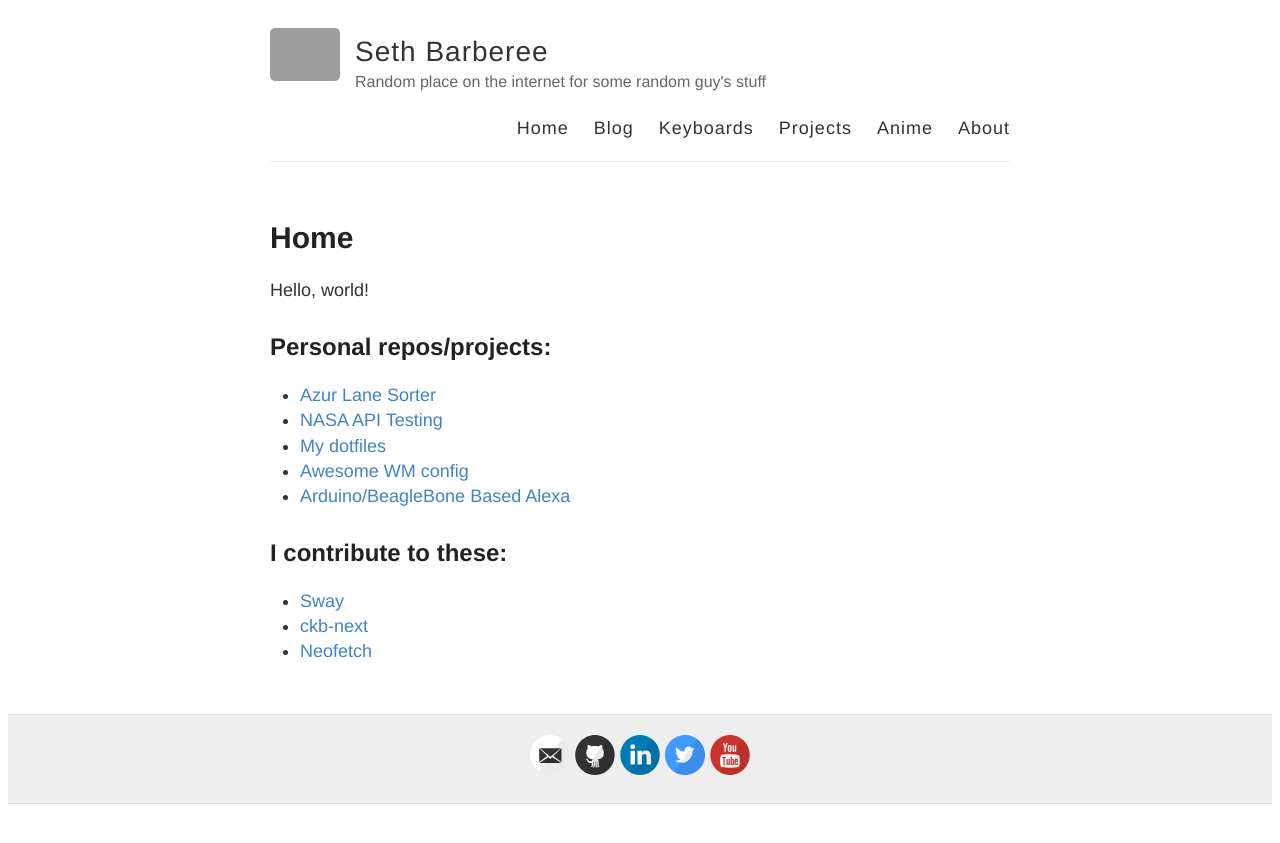
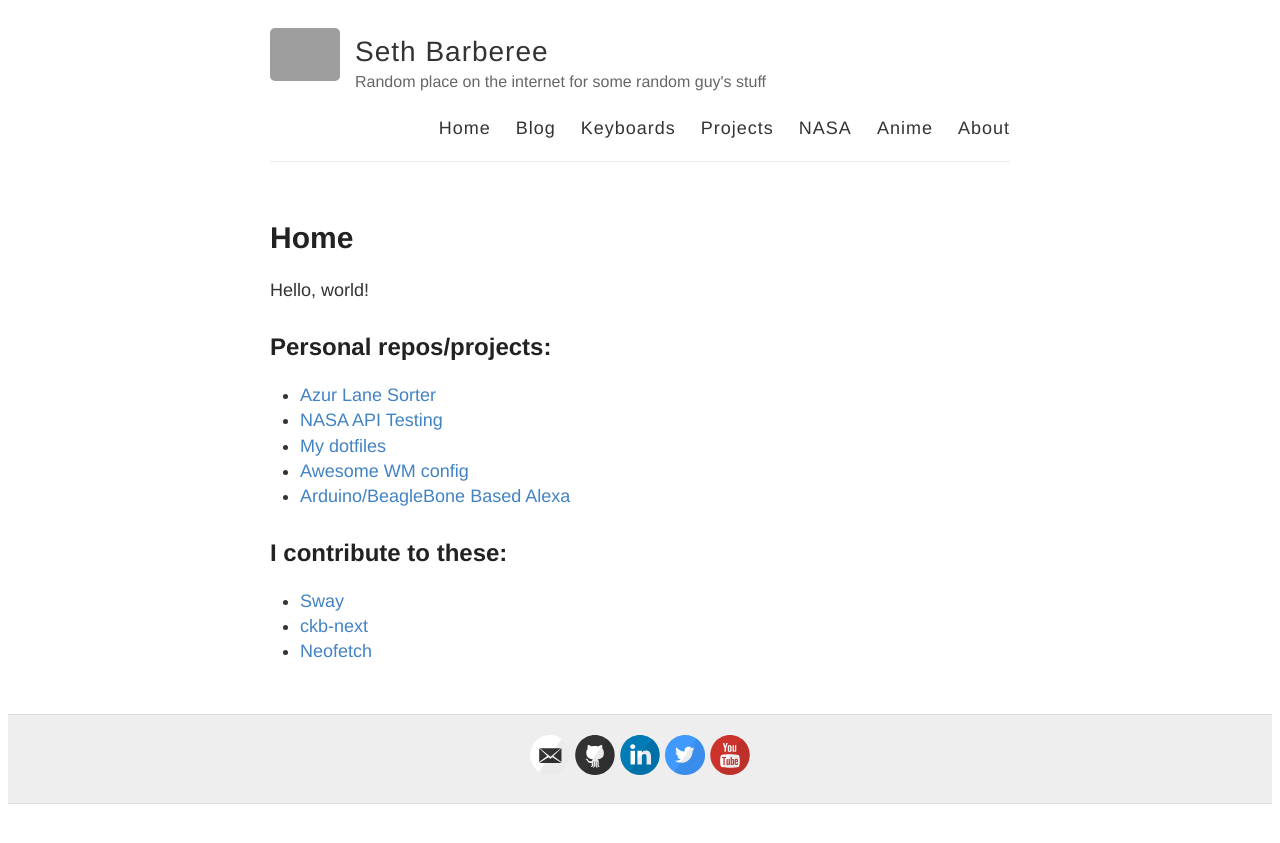
Before and after one commit to SethBarberee/sethbarberee.github.io, a Jekyll site: the page built from index.md, in a window 1280 px wide. Shown: the top 843 px of the page. Built offline with Jekyll 4.4.1, drawn with Linux system fonts in a browser that asks for light colours; grey boxes are pictures that could not be loaded.

Commit message:
add NASA page and update travis

```diff
--- a/_layouts/default.html
+++ b/_layouts/default.html
@@ -31,6 +31,7 @@
             <a href="{{ site.baseurl }}/blog">Blog</a>
             <a href="{{ site.baseurl }}/keyboards">Keyboards</a>
             <a href="{{ site.baseurl }}/projects">Projects</a>
+            <a href="{{ site.baseurl }}/NASA">NASA</a>
             <a href="{{ site.baseurl }}/anime">Anime</a>
             <a href="{{ site.baseurl }}/about">About</a>
           </nav>
```
Also changed, not shown: .travis.yml.
